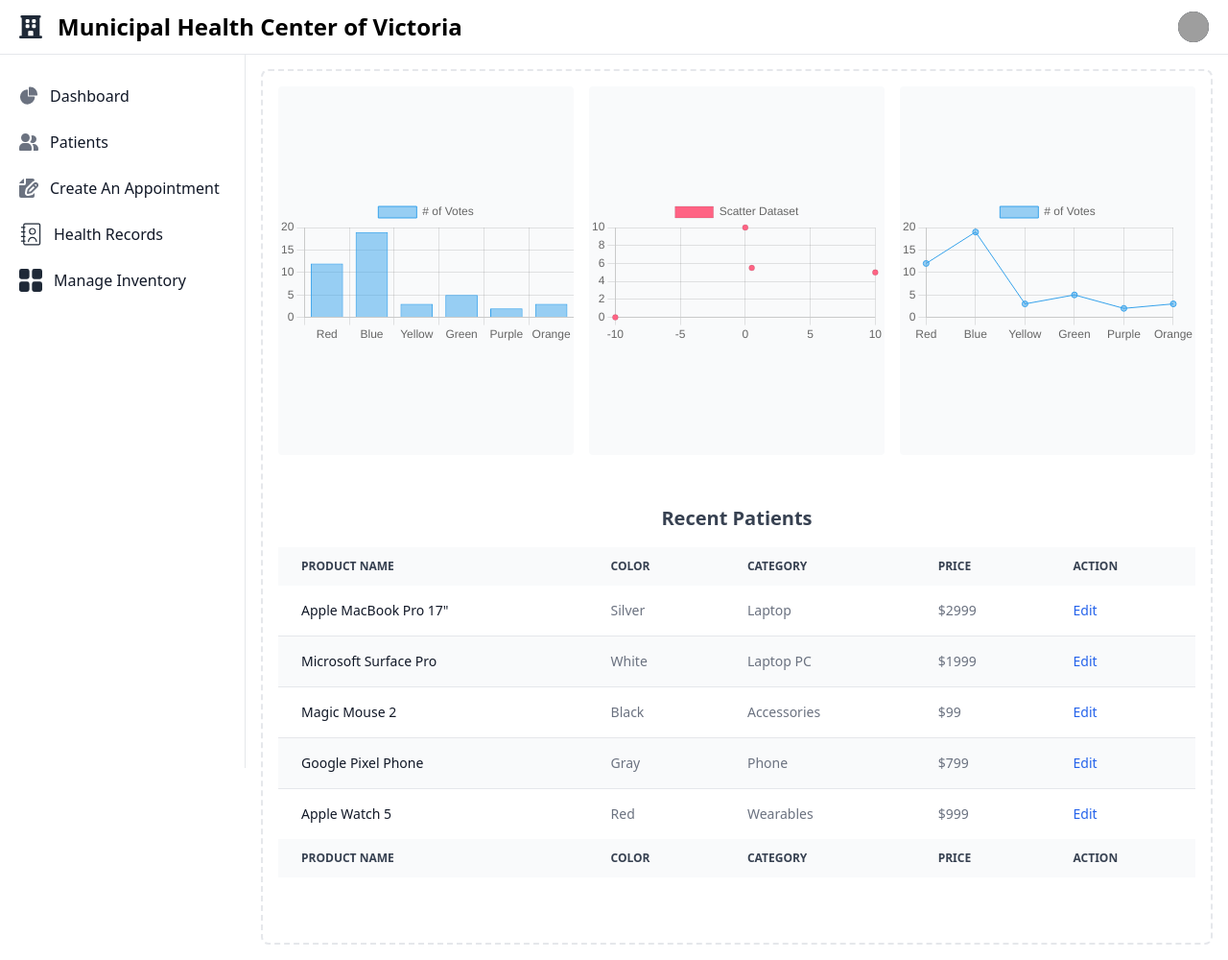
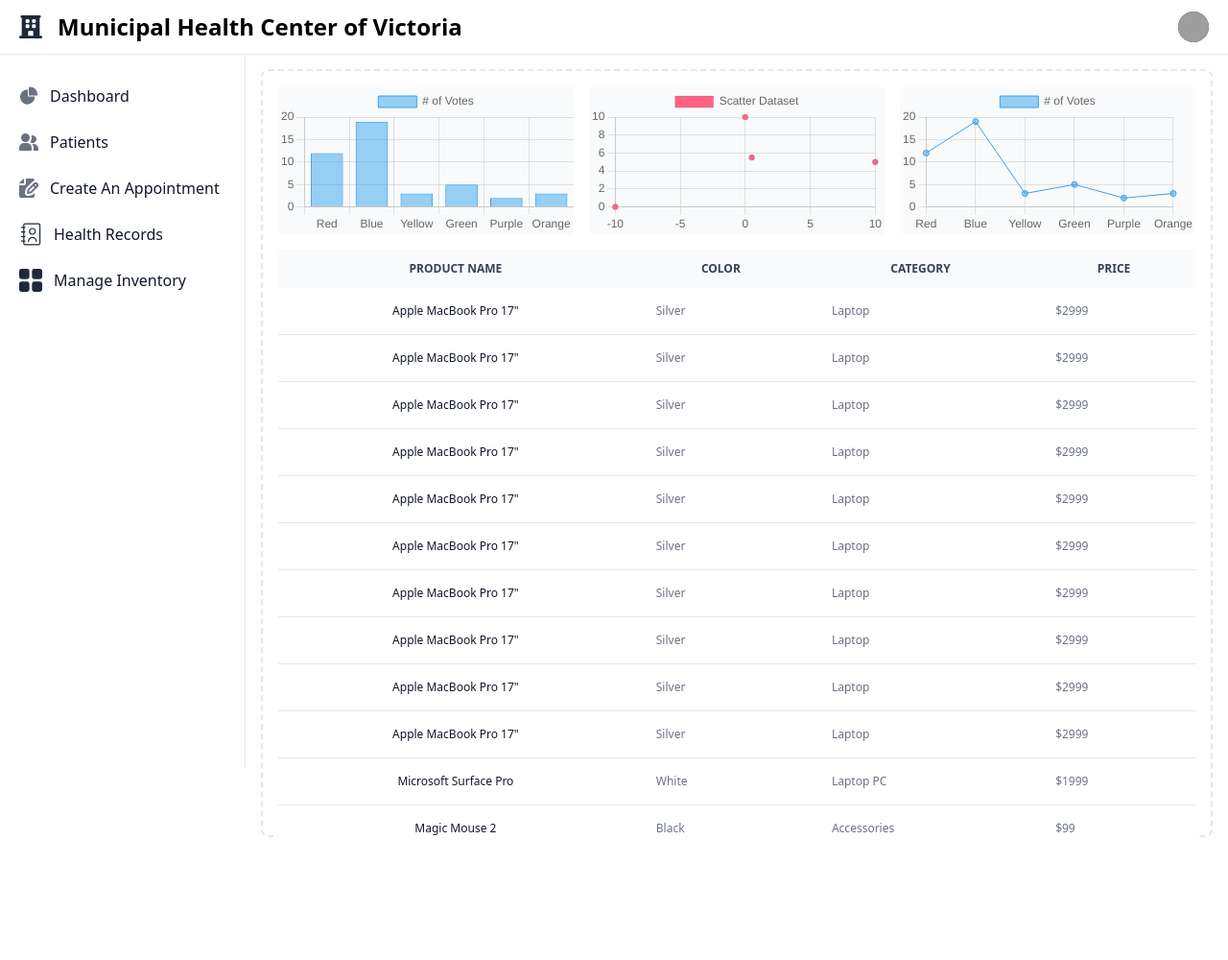
Before and after one commit to JohnFilhmar/DJANGO_PROJECT, a Django app: page /dashboard/ in a window 1280 px wide. Shown: the whole page at 96% size. After the commit the page ends 872 px from the top, so only its background shows below. Run offline with Django 4.2, Linux system fonts and the light colour scheme; some libraries are stand-ins or nearby versions; grey boxes are pictures that could not be loaded.

Commit message:
pass to desktop

```diff
--- a/PROJECT/application/templates/appointment.html
+++ b/PROJECT/application/templates/appointment.html
@@ -23,7 +23,8 @@
                   <svg class="w-6 h-6 text-gray-800 dark:text-white mt-1" aria-hidden="true" xmlns="http://www.w3.org/2000/svg" fill="currentColor" viewBox="0 0 18 18">
                     <path d="M17 16h-1V2a1 1 0 1 0 0-2H2a1 1 0 0 0 0 2v14H1a1 1 0 0 0 0 2h16a1 1 0 0 0 0-2ZM5 4a1 1 0 0 1 1-1h1a1 1 0 0 1 1 1v1a1 1 0 0 1-1 1H6a1 1 0 0 1-1-1V4Zm0 5V8a1 1 0 0 1 1-1h1a1 1 0 0 1 1 1v1a1 1 0 0 1-1 1H6a1 1 0 0 1-1-1Zm6 7H7v-3a1 1 0 0 1 1-1h2a1 1 0 0 1 1 1v3Zm2-7a1 1 0 0 1-1 1h-1a1 1 0 0 1-1-1V8a1 1 0 0 1 1-1h1a1 1 0 0 1 1 1v1Zm0-4a1 1 0 0 1-1 1h-1a1 1 0 0 1-1-1V4a1 1 0 0 1 1-1h1a1 1 0 0 1 1 1v1Z"/>
                   </svg>
-              <span class="self-center text-xl font-semibold sm:text-2xl whitespace-nowrap dark:text-white">Municipal Health Center of Victoria</span>
+                  <span class="self-center text-xl font-semibold sm:text-2xl whitespace-nowrap dark:text-white hidden md:block lg:block">Municipal Health Center of Victoria</span>
+                  <span class="self-center text-xl font-semibold sm:text-2xl whitespace-nowrap dark:text-white block md:hidden lg:hidden">MHCV</span>
               </a>
             </div>
             <div class="flex items-center">
@@ -115,7 +116,7 @@
       </aside>
 
       <div class="p-4 sm:ml-64">
-        <div class="p-4 border-2 border-gray-200 border-dashed rounded-lg dark:border-gray-700 mt-14">
+        <div class="p-4 border-2 border-gray-200 border-dashed rounded-lg dark:border-gray-700 mt-14 h-screen">
             <form class="w-full mx-auto">
                 <div class="relative z-0 w-full mb-5 group">
                     <input type="text" name="floating_firstname" id="floating_firstname" class="block py-2.5 px-0 w-full text-sm text-gray-900 bg-transparent border-0 border-b-2 border-gray-300 appearance-none dark:text-white dark:border-gray-600 dark:focus:border-blue-500 focus:outline-none focus:ring-0 focus:border-blue-600 peer" placeholder=" " required />
--- a/PROJECT/application/templates/blank.html
+++ b/PROJECT/application/templates/blank.html
@@ -23,7 +23,8 @@
                   <svg class="w-6 h-6 text-gray-800 dark:text-white mt-1" aria-hidden="true" xmlns="http://www.w3.org/2000/svg" fill="currentColor" viewBox="0 0 18 18">
                     <path d="M17 16h-1V2a1 1 0 1 0 0-2H2a1 1 0 0 0 0 2v14H1a1 1 0 0 0 0 2h16a1 1 0 0 0 0-2ZM5 4a1 1 0 0 1 1-1h1a1 1 0 0 1 1 1v1a1 1 0 0 1-1 1H6a1 1 0 0 1-1-1V4Zm0 5V8a1 1 0 0 1 1-1h1a1 1 0 0 1 1 1v1a1 1 0 0 1-1 1H6a1 1 0 0 1-1-1Zm6 7H7v-3a1 1 0 0 1 1-1h2a1 1 0 0 1 1 1v3Zm2-7a1 1 0 0 1-1 1h-1a1 1 0 0 1-1-1V8a1 1 0 0 1 1-1h1a1 1 0 0 1 1 1v1Zm0-4a1 1 0 0 1-1 1h-1a1 1 0 0 1-1-1V4a1 1 0 0 1 1-1h1a1 1 0 0 1 1 1v1Z"/>
                   </svg>
-              <span class="self-center text-xl font-semibold sm:text-2xl whitespace-nowrap dark:text-white">Municipal Health Center of Victoria</span>
+                  <span class="self-center text-xl font-semibold sm:text-2xl whitespace-nowrap dark:text-white hidden md:block lg:block">Municipal Health Center of Victoria</span>
+                  <span class="self-center text-xl font-semibold sm:text-2xl whitespace-nowrap dark:text-white block md:hidden lg:hidden">MHCV</span>
               </a>
             </div>
             <div class="flex items-center">
@@ -115,7 +116,7 @@
       </aside>
 
       <div class="p-4 sm:ml-64">
-        <div class="p-4 border-2 border-gray-200 border-dashed rounded-lg dark:border-gray-700 mt-14">
+        <div class="p-4 border-2 border-gray-200 border-dashed rounded-lg dark:border-gray-700 mt-14 h-screen">
 
         </div>
       </div>
--- a/PROJECT/application/templates/dashboard.html
+++ b/PROJECT/application/templates/dashboard.html
@@ -19,22 +19,21 @@
                      <path clip-rule="evenodd" fill-rule="evenodd" d="M2 4.75A.75.75 0 012.75 4h14.5a.75.75 0 010 1.5H2.75A.75.75 0 012 4.75zm0 10.5a.75.75 0 01.75-.75h7.5a.75.75 0 010 1.5h-7.5a.75.75 0 01-.75-.75zM2 10a.75.75 0 01.75-.75h14.5a.75.75 0 010 1.5H2.75A.75.75 0 012 10z"></path>
                   </svg>
                </button>
-               <a href="https://flowbite.com" class="flex ms-2 md:me-24 gap-4">
+               <a href="#" class="flex ms-2 md:me-24 gap-4">
                   <svg class="w-6 h-6 text-gray-800 dark:text-white mt-1" aria-hidden="true" xmlns="http://www.w3.org/2000/svg" fill="currentColor" viewBox="0 0 18 18">
                      <path d="M17 16h-1V2a1 1 0 1 0 0-2H2a1 1 0 0 0 0 2v14H1a1 1 0 0 0 0 2h16a1 1 0 0 0 0-2ZM5 4a1 1 0 0 1 1-1h1a1 1 0 0 1 1 1v1a1 1 0 0 1-1 1H6a1 1 0 0 1-1-1V4Zm0 5V8a1 1 0 0 1 1-1h1a1 1 0 0 1 1 1v1a1 1 0 0 1-1 1H6a1 1 0 0 1-1-1Zm6 7H7v-3a1 1 0 0 1 1-1h2a1 1 0 0 1 1 1v3Zm2-7a1 1 0 0 1-1 1h-1a1 1 0 0 1-1-1V8a1 1 0 0 1 1-1h1a1 1 0 0 1 1 1v1Zm0-4a1 1 0 0 1-1 1h-1a1 1 0 0 1-1-1V4a1 1 0 0 1 1-1h1a1 1 0 0 1 1 1v1Z"/>
                   </svg>
                <!-- <img src="https://flowbite.com/docs/images/logo.svg" class="h-8 me-3" alt="FlowBite Logo" /> -->
-               <span class="self-center text-xl font-semibold sm:text-2xl whitespace-nowrap dark:text-white">Municipal Health Center of Victoria</span>
+               <span class="self-center text-xl font-semibold sm:text-2xl whitespace-nowrap dark:text-white hidden md:block lg:block">Municipal Health Center of Victoria</span>
+               <span class="self-center text-xl font-semibold sm:text-2xl whitespace-nowrap dark:text-white block md:hidden lg:hidden">MHCV</span>
                </a>
             </div>
             <div class="flex items-center">
                <div class="flex items-center ms-3">
-                  <div>
-                     <button type="button" class="flex text-sm bg-gray-800 rounded-full focus:ring-4 focus:ring-gray-300 dark:focus:ring-gray-600" aria-expanded="false" data-dropdown-toggle="dropdown-user">
+                  <button type="button" class="flex text-sm bg-gray-800 rounded-full focus:ring-4 focus:ring-gray-300 dark:focus:ring-gray-600" aria-expanded="false" data-dropdown-toggle="dropdown-user">
                      <span class="sr-only">Open user menu</span>
                      <img class="w-8 h-8 rounded-full" src="https://flowbite.com/docs/images/people/profile-picture-5.jpg" alt="user photo">
-                     </button>
-                  </div>
+                  </button>
                   <div class="z-50 hidden my-4 text-base list-none bg-white divide-y divide-gray-100 rounded shadow dark:bg-gray-700 dark:divide-gray-600" id="dropdown-user">
                      <div class="px-4 py-3" role="none">
                      <p class="text-sm text-gray-900 dark:text-white" role="none">
@@ -116,8 +115,8 @@
       </aside>
 
       <div class="p-4 sm:ml-64">
-         <div class="p-4 border-2 border-gray-200 border-dashed rounded-lg dark:border-gray-700 mt-14">
-            <div class="grid grid-cols-3 gap-4 mb-4 h-96">
+         <div class="p-4 border-2 border-gray-200 border-dashed rounded-lg dark:border-gray-700 mt-14 h-screen">
+            <div class="grid sm:grid-cols-1 md:grid-cols-3 lg:grid-cols-3 gap-4 mb-4 h-96">
                <div class="flex items-center justify-center h-auto rounded bg-gray-50 dark:bg-gray-800">
                   <canvas id="barChart"></canvas>
                </div>
@@ -127,10 +126,8 @@
                <div class="flex items-center justify-center h-auto rounded bg-gray-50 dark:bg-gray-800">
                   <canvas id="lineChart"></canvas>
                </div>
-            </div>
-            <div class="flex items-center justify-center h-48 mb-4 rounded bg-gray-50 dark:bg-gray-800" style="margin-top: 150px; margin-bottom: 150px;">
-                  <table class="w-full text-sm text-left rtl:text-right text-gray-500 dark:text-gray-400">
-                     <caption class="text-xl font-bold text-gray-700 dark:text-gray-400 mb-4">Recent Patients</caption>
+               <div class="flex items-center justify-center h-auto col-span-1 md:col-span-3 lg:col-span-3">
+                  <table class="w-screen text-xs text-gray-500 dark:text-gray-400 mb-14 overflow-x-auto">
                      <thead class="text-xs text-gray-700 uppercase bg-gray-50 dark:bg-gray-700 dark:text-gray-400">
                         <tr>
                               <th scope="col" class="px-6 py-3">
@@ -145,32 +142,10 @@
                               <th scope="col" class="px-6 py-3">
                                  Price
                               </th>
-                              <th scope="col" class="px-6 py-3">
-                                 Action
-                              </th>
                         </tr>
                      </thead>
-                     <tfoot class="text-xs text-gray-700 uppercase bg-gray-50 dark:bg-gray-700 dark:text-gray-400">
-                        <tr>
-                              <th scope="col" class="px-6 py-3">
-                                 Product name
-                              </th>
-                              <th scope="col" class="px-6 py-3">
-                                 Color
-                              </th>
-                              <th scope="col" class="px-6 py-3">
-                                 Category
-                              </th>
-                              <th scope="col" class="px-6 py-3">
-                                 Price
-                              </th>
-                              <th scope="col" class="px-6 py-3">
-                                 Action
-                              </th>
-                        </tr>
-                     </tfoot>
                      <tbody>
-                        <tr class="odd:bg-white odd:dark:bg-gray-900 even:bg-gray-50 even:dark:bg-gray-800 border-b dark:border-gray-700">
+                        <tr class="bg-white border-b dark:bg-gray-800 dark:border-gray-700">
                               <th scope="row" class="px-6 py-4 font-medium text-gray-900 whitespace-nowrap dark:text-white">
                                  Apple MacBook Pro 17"
                               </th>
@@ -183,11 +158,134 @@
                               <td class="px-6 py-4">
                                  $2999
                               </td>
+                        </tr>
+                        <tr class="bg-white border-b dark:bg-gray-800 dark:border-gray-700">
+                              <th scope="row" class="px-6 py-4 font-medium text-gray-900 whitespace-nowrap dark:text-white">
+                                 Apple MacBook Pro 17"
+                              </th>
                               <td class="px-6 py-4">
-                                 <a href="#" class="font-medium text-blue-600 dark:text-blue-500 hover:underline">Edit</a>
+                                 Silver
+                              </td>
+                              <td class="px-6 py-4">
+                                 Laptop
+                              </td>
+                              <td class="px-6 py-4">
+                                 $2999
                               </td>
                         </tr>
-                        <tr class="odd:bg-white odd:dark:bg-gray-900 even:bg-gray-50 even:dark:bg-gray-800 border-b dark:border-gray-700">
+                        <tr class="bg-white border-b dark:bg-gray-800 dark:border-gray-700">
+                              <th scope="row" class="px-6 py-4 font-medium text-gray-900 whitespace-nowrap dark:text-white">
+                                 Apple MacBook Pro 17"
+                              </th>
+                              <td class="px-6 py-4">
+                                 Silver
+                              </td>
+                              <td class="px-6 py-4">
+                                 Laptop
+                              </td>
+                              <td class="px-6 py-4">
+                                 $2999
+                              </td>
+                        </tr>
+                        <tr class="bg-white border-b dark:bg-gray-800 dark:border-gray-700">
+                              <th scope="row" class="px-6 py-4 font-medium text-gray-900 whitespace-nowrap dark:text-white">
+                                 Apple MacBook Pro 17"
+                              </th>
+                              <td class="px-6 py-4">
+                                 Silver
+                              </td>
+                              <td class="px-6 py-4">
+                                 Laptop
+                              </td>
+                              <td class="px-6 py-4">
+                                 $2999
+                              </td>
+                        </tr>
+                        <tr class="bg-white border-b dark:bg-gray-800 dark:border-gray-700">
+                              <th scope="row" class="px-6 py-4 font-medium text-gray-900 whitespace-nowrap dark:text-white">
+                                 Apple MacBook Pro 17"
+                              </th>
+                              <td class="px-6 py-4">
+                                 Silver
+                              </td>
+                              <td class="px-6 py-4">
+                                 Laptop
+                              </td>
+                              <td class="px-6 py-4">
+                                 $2999
+                              </td>
+                        </tr>
+                        <tr class="bg-white border-b dark:bg-gray-800 dark:border-gray-700">
+                              <th scope="row" class="px-6 py-4 font-medium text-gray-900 whitespace-nowrap dark:text-white">
+                                 Apple MacBook Pro 17"
+                              </th>
+                              <td class="px-6 py-4">
+                                 Silver
+                              </td>
+                              <td class="px-6 py-4">
+                                 Laptop
+                              </td>
+                              <td class="px-6 py-4">
+                                 $2999
+                              </td>
+                        </tr>
+                        <tr class="bg-white border-b dark:bg-gray-800 dark:border-gray-700">
+                              <th scope="row" class="px-6 py-4 font-medium text-gray-900 whitespace-nowrap dark:text-white">
+                                 Apple MacBook Pro 17"
+                              </th>
+                              <td class="px-6 py-4">
+                                 Silver
+                              </td>
+                              <td class="px-6 py-4">
+                                 Laptop
+                              </td>
+                              <td class="px-6 py-4">
+                                 $2999
+                              </td>
+                        </tr>
+                        <tr class="bg-white border-b dark:bg-gray-800 dark:border-gray-700">
+                              <th scope="row" class="px-6 py-4 font-medium text-gray-900 whitespace-nowrap dark:text-white">
+                                 Apple MacBook Pro 17"
+                              </th>
+                              <td class="px-6 py-4">
+                                 Silver
+                              </td>
+                              <td class="px-6 py-4">
+                                 Laptop
+                              </td>
+                              <td class="px-6 py-4">
+                                 $2999
+                              </td>
+                        </tr>
+                        <tr class="bg-white border-b dark:bg-gray-800 dark:border-gray-700">
+                              <th scope="row" class="px-6 py-4 font-medium text-gray-900 whitespace-nowrap dark:text-white">
+                                 Apple MacBook Pro 17"
+                              </th>
+                              <td class="px-6 py-4">
+                                 Silver
+                              </td>
+                              <td class="px-6 py-4">
+                                 Laptop
+                              </td>
+                              <td class="px-6 py-4">
+                                 $2999
+                              </td>
+                        </tr>
+                        <tr class="bg-white border-b dark:bg-gray-800 dark:border-gray-700">
+                              <th scope="row" class="px-6 py-4 font-medium text-gray-900 whitespace-nowrap dark:text-white">
+                                 Apple MacBook Pro 17"
+                              </th>
+                              <td class="px-6 py-4">
+                                 Silver
+                              </td>
+                              <td class="px-6 py-4">
+                                 Laptop
+                              </td>
+                              <td class="px-6 py-4">
+                                 $2999
+                              </td>
+                        </tr>
+                        <tr class="bg-white border-b dark:bg-gray-800 dark:border-gray-700">
                               <th scope="row" class="px-6 py-4 font-medium text-gray-900 whitespace-nowrap dark:text-white">
                                  Microsoft Surface Pro
                               </th>
@@ -200,11 +298,8 @@
                               <td class="px-6 py-4">
                                  $1999
                               </td>
-                              <td class="px-6 py-4">
-                                 <a href="#" class="font-medium text-blue-600 dark:text-blue-500 hover:underline">Edit</a>
-                              </td>
                         </tr>
-                        <tr class="odd:bg-white odd:dark:bg-gray-900 even:bg-gray-50 even:dark:bg-gray-800 border-b dark:border-gray-700">
+                        <tr class="bg-white dark:bg-gray-800">
                               <th scope="row" class="px-6 py-4 font-medium text-gray-900 whitespace-nowrap dark:text-white">
                                  Magic Mouse 2
                               </th>
@@ -217,46 +312,10 @@
                               <td class="px-6 py-4">
                                  $99
                               </td>
-                              <td class="px-6 py-4">
-                                 <a href="#" class="font-medium text-blue-600 dark:text-blue-500 hover:underline">Edit</a>
-                              </td>
-                        </tr>
-                        <tr class="odd:bg-white odd:dark:bg-gray-900 even:bg-gray-50 even:dark:bg-gray-800 border-b dark:border-gray-700">
-                              <th scope="row" class="px-6 py-4 font-medium text-gray-900 whitespace-nowrap dark:text-white">
-                                 Google Pixel Phone
-                              </th>
-                              <td class="px-6 py-4">
-                                 Gray
-                              </td>
-                              <td class="px-6 py-4">
-                                 Phone
-                              </td>
-                              <td class="px-6 py-4">
-                                 $799
-                              </td>
-                              <td class="px-6 py-4">
-                                 <a href="#" class="font-medium text-blue-600 dark:text-blue-500 hover:underline">Edit</a>
-                              </td>
-                        </tr>
-                        <tr>
-                              <th scope="row" class="px-6 py-4 font-medium text-gray-900 whitespace-nowrap dark:text-white">
-                                 Apple Watch 5
-                              </th>
-                              <td class="px-6 py-4">
-                                 Red
-                              </td>
-                              <td class="px-6 py-4">
-                                 Wearables
-                              </td>
-                              <td class="px-6 py-4">
-                                 $999
-                              </td>
-                              <td class="px-6 py-4">
-                                 <a href="#" class="font-medium text-blue-600 dark:text-blue-500 hover:underline">Edit</a>
-                              </td>
                         </tr>
                      </tbody>
                   </table>
+               </div>
             </div>
          </div>
       </div>
--- a/PROJECT/application/templates/inventory.html
+++ b/PROJECT/application/templates/inventory.html
@@ -23,7 +23,8 @@
                   <svg class="w-6 h-6 text-gray-800 dark:text-white mt-1" aria-hidden="true" xmlns="http://www.w3.org/2000/svg" fill="currentColor" viewBox="0 0 18 18">
                     <path d="M17 16h-1V2a1 1 0 1 0 0-2H2a1 1 0 0 0 0 2v14H1a1 1 0 0 0 0 2h16a1 1 0 0 0 0-2ZM5 4a1 1 0 0 1 1-1h1a1 1 0 0 1 1 1v1a1 1 0 0 1-1 1H6a1 1 0 0 1-1-1V4Zm0 5V8a1 1 0 0 1 1-1h1a1 1 0 0 1 1 1v1a1 1 0 0 1-1 1H6a1 1 0 0 1-1-1Zm6 7H7v-3a1 1 0 0 1 1-1h2a1 1 0 0 1 1 1v3Zm2-7a1 1 0 0 1-1 1h-1a1 1 0 0 1-1-1V8a1 1 0 0 1 1-1h1a1 1 0 0 1 1 1v1Zm0-4a1 1 0 0 1-1 1h-1a1 1 0 0 1-1-1V4a1 1 0 0 1 1-1h1a1 1 0 0 1 1 1v1Z"/>
                   </svg>
-              <span class="self-center text-xl font-semibold sm:text-2xl whitespace-nowrap dark:text-white">Municipal Health Center of Victoria</span>
+                  <span class="self-center text-xl font-semibold sm:text-2xl whitespace-nowrap dark:text-white hidden md:block lg:block">Municipal Health Center of Victoria</span>
+                  <span class="self-center text-xl font-semibold sm:text-2xl whitespace-nowrap dark:text-white block md:hidden lg:hidden">MHCV</span>
               </a>
             </div>
             <div class="flex items-center">
@@ -115,7 +116,7 @@
       </aside>
 
       <div class="p-4 sm:ml-64">
-        <div class="p-4 border-2 border-gray-200 border-dashed rounded-lg dark:border-gray-700 mt-14">
+        <div class="p-4 border-2 border-gray-200 border-dashed rounded-lg dark:border-gray-700 mt-14 h-screen">
 
         </div>
       </div>
--- a/PROJECT/myproject/settings.py
+++ b/PROJECT/myproject/settings.py
@@ -76,8 +76,8 @@ WSGI_APPLICATION = 'myproject.wsgi.application'
 
 DATABASES = {
     'default': {
-        'ENGINE': 'django.db.backends.sqlite3',
-        'NAME': BASE_DIR / 'db.sqlite3',
+        'ENGINE': 'django.db.backends.mysql',
+        'NAME': 'djangoproject'
     }
 }
 
--- a/PROJECT/myproject/urls.py
+++ b/PROJECT/myproject/urls.py
@@ -17,5 +17,5 @@ Including another URLconf
 from django.urls import include, path
 
 urlpatterns = [
-    path('', include('application.urls')),
+    path('', include('application.mainurls')),
 ]
```
Also changed, not shown: PROJECT/application/templates/patient.html (+5 -3 lines), PROJECT/application/templates/records.html (+4 -3 lines), PROJECT/application/mainurls.py (renamed from PROJECT/application/urls.py), PROJECT/application/public/ron.jpg (added).
